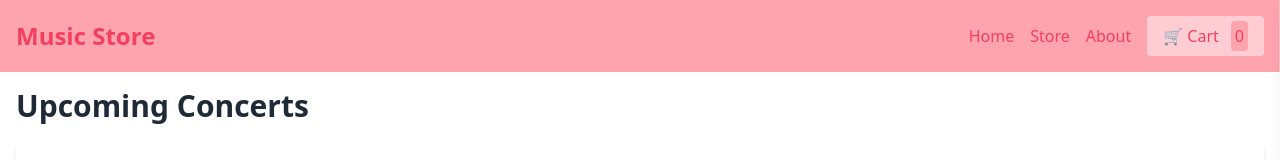
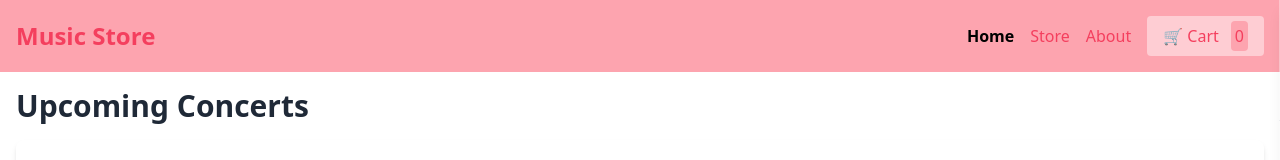
Before and after one commit to nidhijagga/ecommerce-store-react, a React (Create React App) app: page / in a window 1280 px wide. Shown: the top 160 px of the page. Built offline with nearby package versions, Linux system fonts and the light colour scheme.

Commit message:
Added NavLink

```diff
--- a/src/components/Header.js
+++ b/src/components/Header.js
@@ -1,21 +1,53 @@
-import React from 'react';
-import { Link } from 'react-router-dom';
-import { useCart } from '../store/cartContext'; // Import the CartContext
+import React from "react";
+import { Link, NavLink } from "react-router-dom";
+import { useCart } from "../store/cartContext";
 
 const Header = () => {
-  const { toggleCart, cartItems } = useCart(); // Get the toggleCart function from the cart context
+  const { toggleCart, cartItems } = useCart();
 
   return (
     <header className="bg-rose-300 text-rose-500 p-4 flex items-center justify-between">
-      <Link to="/" className="text-2xl font-bold text-rose-500 hover:text- rose-300">Music Store</Link>
+      <Link
+        to="/"
+        className="text-2xl font-bold text-rose-500 hover:text-rose-300"
+      >
+        Music Store
+      </Link>
       <div className="flex items-center space-x-4">
-        <Link to="/" className="text-rose-500 hover:text-black">Home</Link>
-        <Link to="/store" className="text-rose-500 hover:text-black">Store</Link>
-        <Link to="/about" className="text-rose-500 hover:text-black">About</Link>
-        {/* Call toggleCart when the "Cart" button is clicked */}
-        <button className="bg-rose-200 text-rose-500 px-4 py-2 rounded hover:bg-rose-500 hover:text-rose-200" onClick={toggleCart}>
+        {/* Use NavLink for navigation links */}
+        <NavLink
+          to="/"
+          className={({ isActive, isPending }) =>
+            isPending ? "pending" : isActive ? "active font-bold text-black" : "text-rose-500"
+          }
+          end
+        >
+          Home
+        </NavLink>
+        <NavLink
+          to="/store"
+          className={({ isActive, isPending }) =>
+            isPending ? "pending" : isActive ? "active font-bold text-black" : "text-rose-500"
+          }
+        >
+          Store
+        </NavLink>
+        <NavLink
+          to="/about"
+          className={({ isActive, isPending }) =>
+            isPending ? "pending" : isActive ? "active font-bold text-black" : "text-rose-500"
+          }
+        >
+          About
+        </NavLink>
+        <button
+          className="bg-rose-200 text-rose-500 px-4 py-2 rounded hover:bg-rose-500 hover:text-rose-200"
+          onClick={toggleCart}
+        >
           🛒 Cart
-          <span className='bg-rose-300 text-rose-500 ml-3 px-1 py-1 rounded'>{cartItems.length}</span>
+          <span className="bg-rose-300 text-rose-500 ml-3 px-1 py-1 rounded">
+            {cartItems.length}
+          </span>
         </button>
       </div>
     </header>
```
